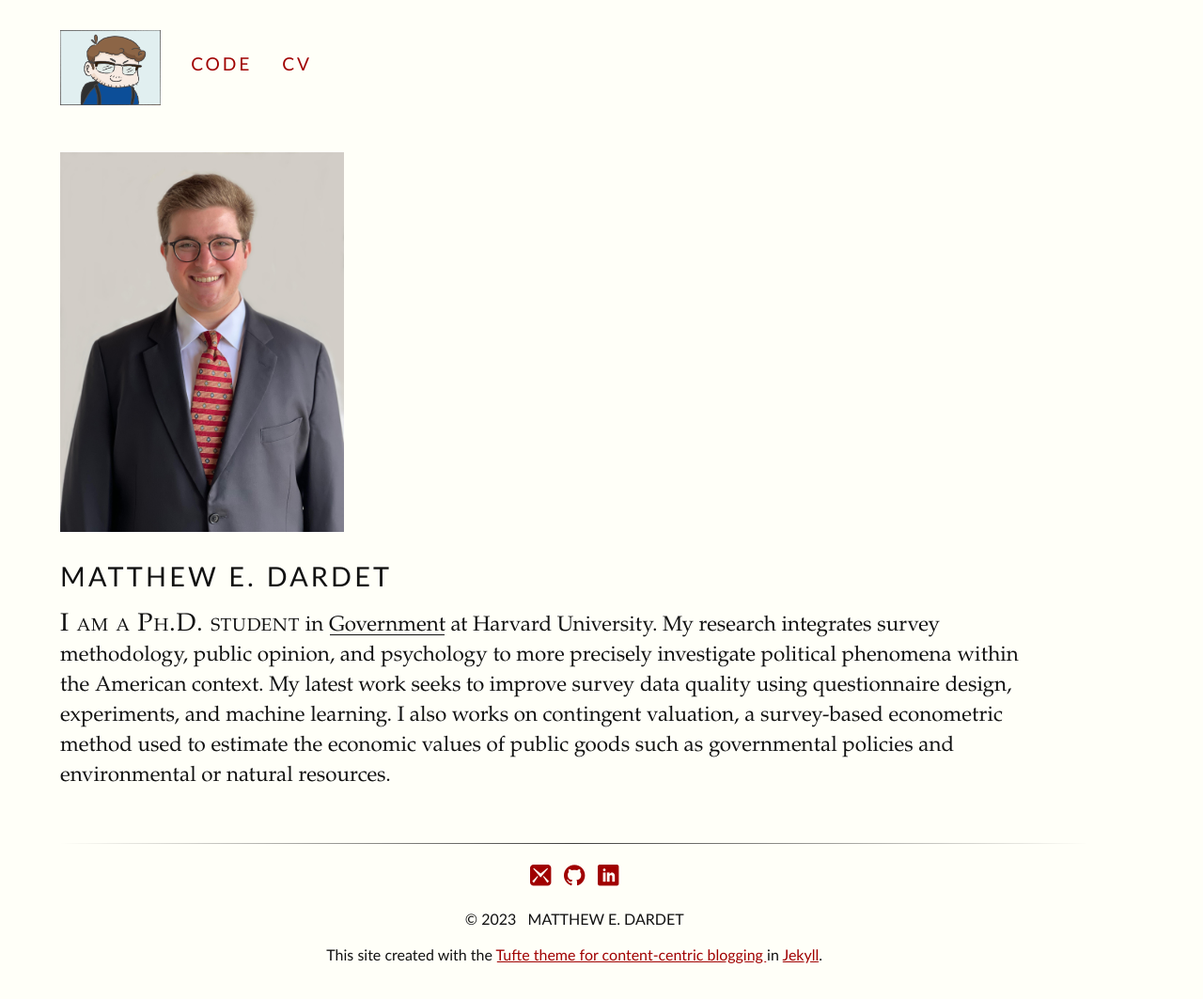
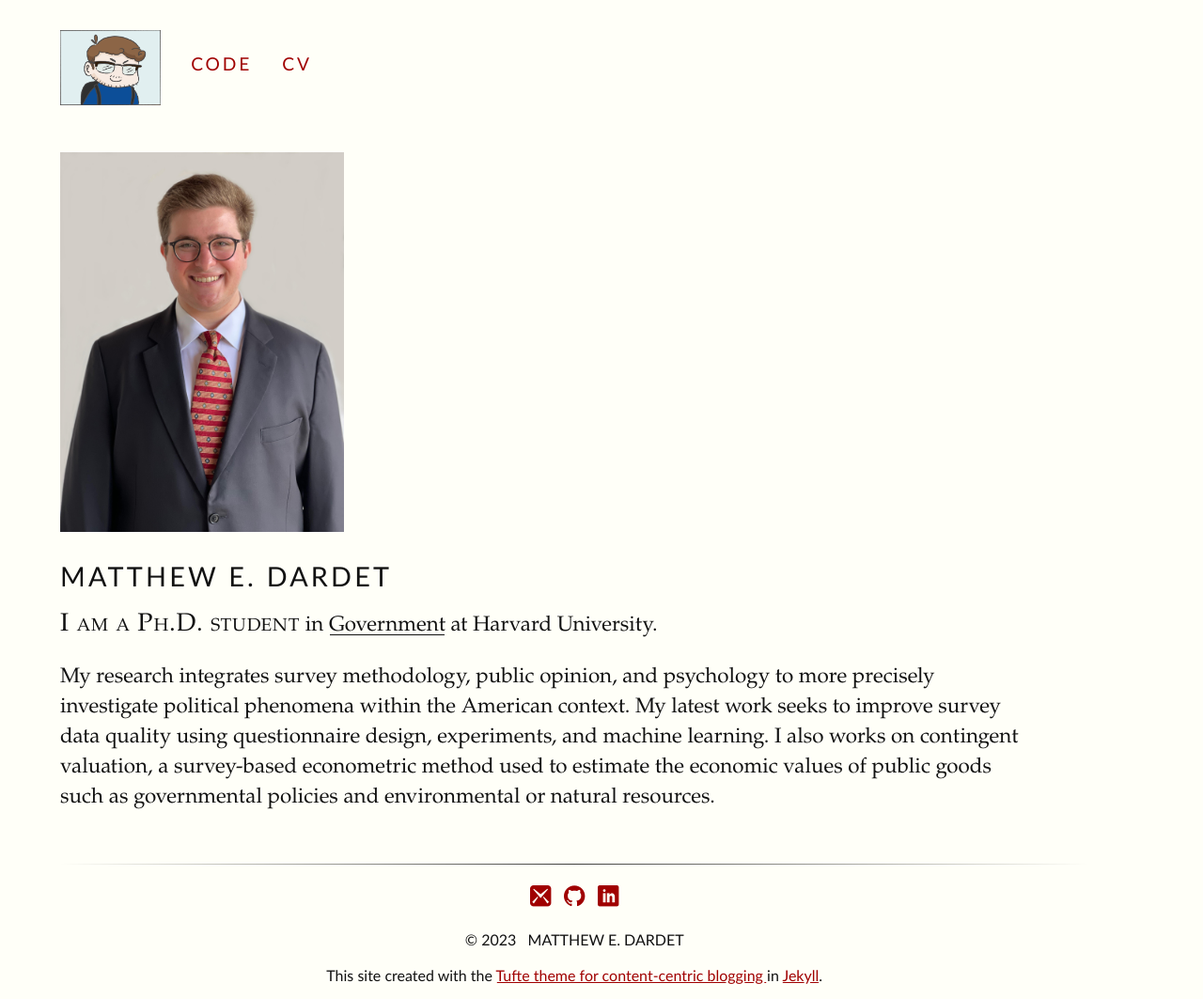
Before and after one commit to matthewdardet/matthewdardet.github.io, a Jekyll site: the page built from index.html, in a window 1280 px wide. Shown: the whole page at 94% size. Built offline with Jekyll 4.4.1, drawn with Linux system fonts in a browser that asks for light colours; some web fonts are replaced; before the commit the page ends 1041 px from its top, so only the background shows below that.

Commit message:
Split homepage into two paragraphs.

```diff
--- a/index.html
+++ b/index.html
@@ -8,6 +8,6 @@ title: Matthew E. Dardet
 
   <h1 class="content-listing-header sans">Matthew E. Dardet</h1>
 
-  <p><span class = "newthought"> I am a Ph.D. student</span> in <a href="https://gov.harvard.edu/">Government</a> at Harvard University.
+  <p><span class = "newthought"> I am a Ph.D. student</span> in <a href="https://gov.harvard.edu/">Government</a> at Harvard University.</p>
 
-  My research integrates survey methodology, public opinion, and psychology to more precisely investigate political phenomena within the American context. My latest work seeks to improve survey data quality using questionnaire design, experiments, and machine learning. I also works on contingent valuation, a survey-based econometric method used to estimate the economic values of public goods such as governmental policies and environmental or natural resources. </p>
+  <p>My research integrates survey methodology, public opinion, and psychology to more precisely investigate political phenomena within the American context. My latest work seeks to improve survey data quality using questionnaire design, experiments, and machine learning. I also works on contingent valuation, a survey-based econometric method used to estimate the economic values of public goods such as governmental policies and environmental or natural resources. </p>
```
